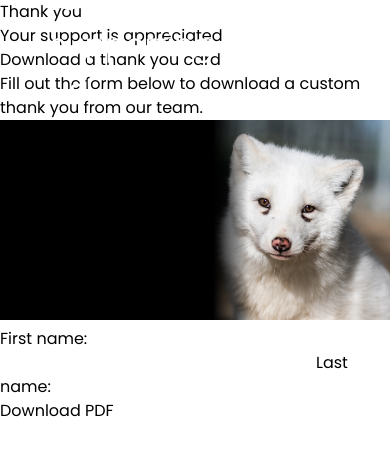
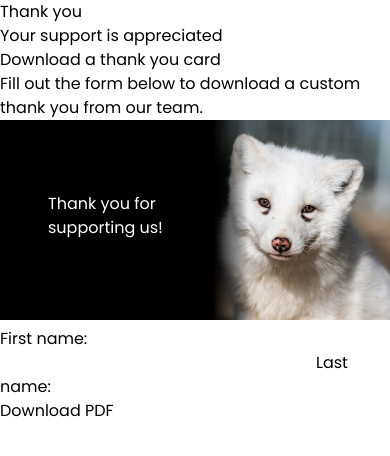
Before and after one commit to yvonnelutrinh/anima-thankyou, a Next.js app: page / in a window 390 px wide. Shown: the top 456 px of the page. Built offline with nearby package versions, Linux system fonts and the light colour scheme.

Commit message:
make pdf preview responsive

```diff
--- a/src/components/PDFPreview/index.tsx
+++ b/src/components/PDFPreview/index.tsx
@@ -1,17 +1,18 @@
 import Image from "next/image";
 
-export default function PDFPreview({ width, height, pdfText }) {
+interface PDFPreviewProps {
+  width: number;
+  height: number;
+  pdfText: string;
+}
+
+export default function PDFPreview({ width, height, pdfText }: PDFPreviewProps) {
   return (
-    <div className="inline-block relative" id="pdf-preview">
+    <div
+      className="relative inline-block" id="pdf-preview">
       <p
-        style={{
-          position: "absolute",
-          bottom: height - 6 * 30,
-          left: 50,
-          width: "50%",
-          color: "white",
-          fontSize: 30
-        }}
+        className="absolute text-white left-12 bottom-[40%] w-1/2
+        text-[clamp(1rem,4vw,2.5rem)]"
       >
         {pdfText}
       </p>
```
